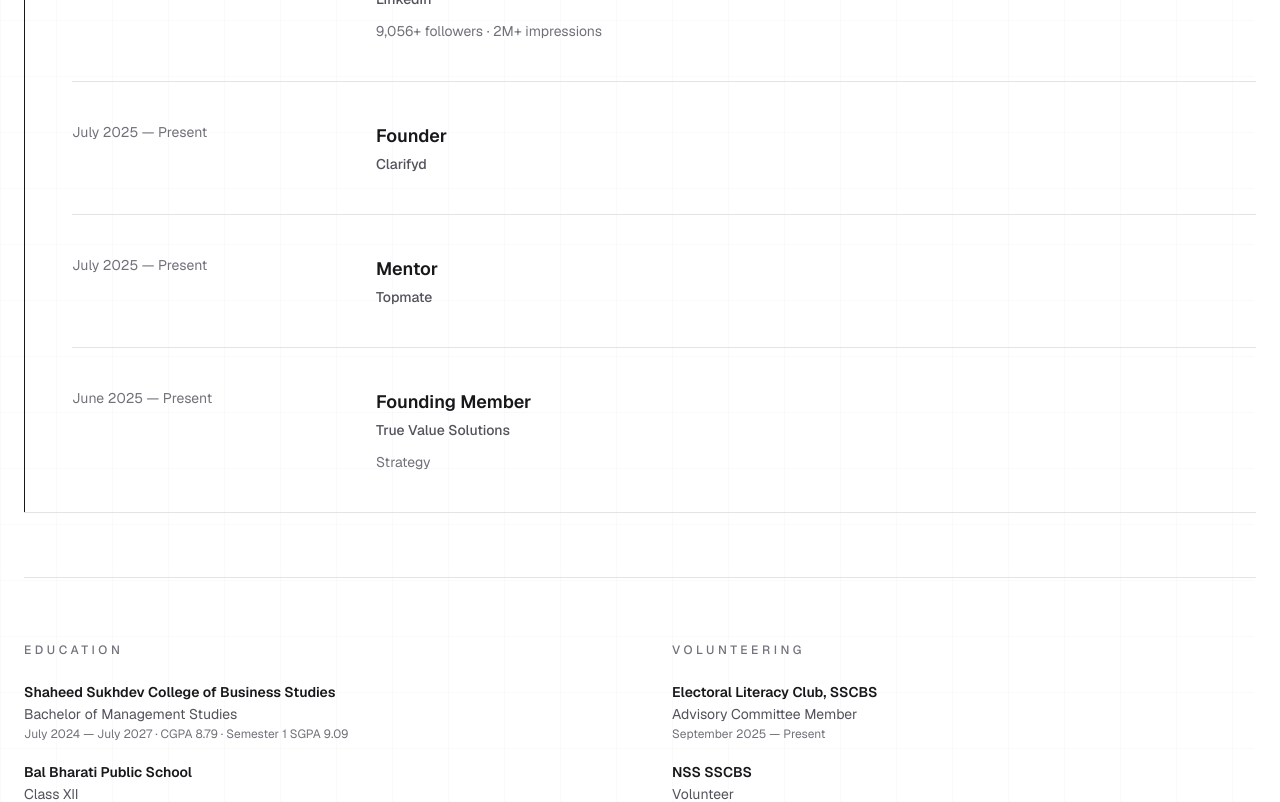
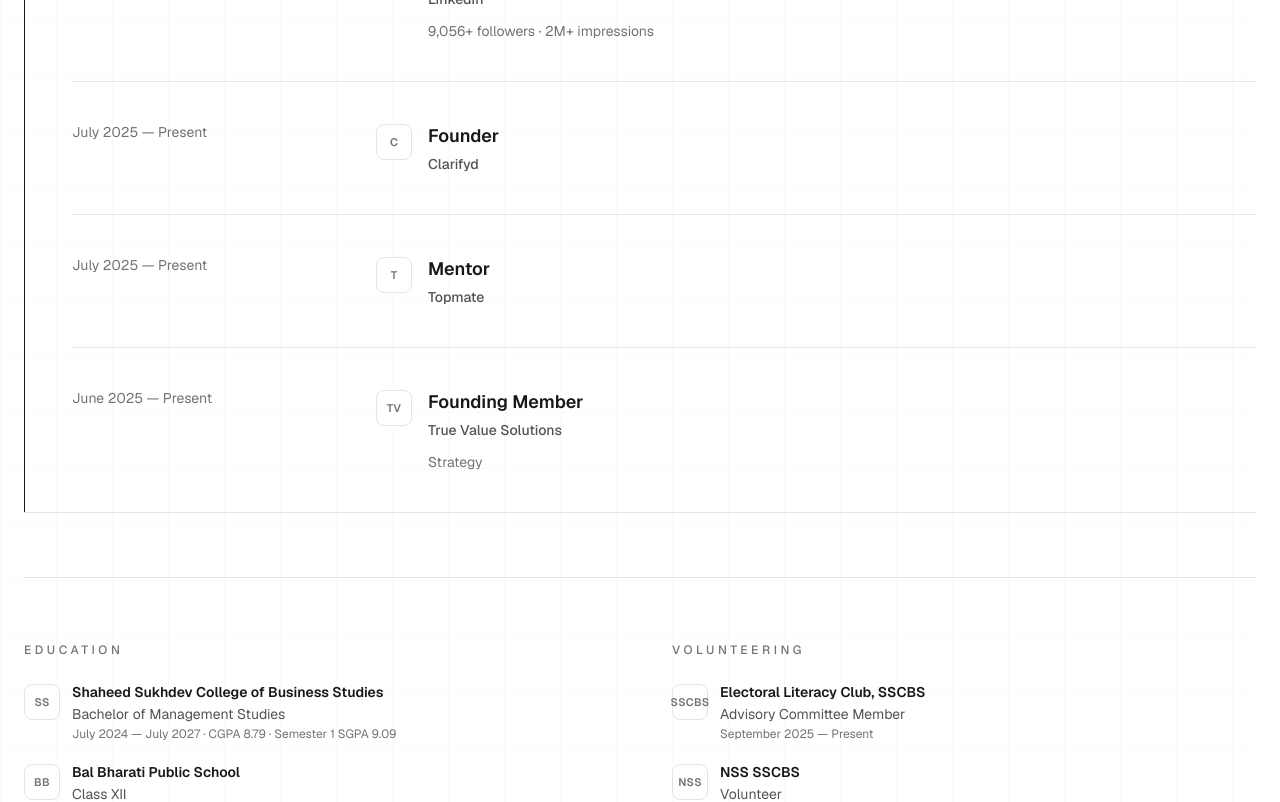
Before and after one commit to sambhavj2006-stack/sambhav-portfolio, a Next.js app: page / in a window 1280 px wide. Shown: the part 2460-3262 px from the top of the page. Built offline with nearby package versions, Linux system fonts and the light colour scheme.

Commit message:
Add project images

```diff
--- a/components/journey/JourneyFoundations.tsx
+++ b/components/journey/JourneyFoundations.tsx
@@ -1,4 +1,5 @@
 import Reveal from "@/components/system/Reveal";
+import OrgMark from "@/components/ui/OrgMark";
 import { educationEntries } from "@/data/education";
 import { volunteerEntries } from "@/data/volunteering";
 
@@ -12,7 +13,9 @@
         </span>
         <ul className="flex flex-col gap-5">
           {educationEntries.map((entry) => (
-            <li key={entry.id} className="flex flex-col gap-0.5">
+            <li key={entry.id} className="flex gap-3">
+              <OrgMark name={entry.institution} className="mt-0.5" />
+              <div className="flex flex-col gap-0.5">
                 <span className="text-sm font-semibold text-zinc-900">
                   {entry.institution}
                 </span>
@@ -21,6 +24,7 @@
                   {entry.range}
                   {entry.detail ? ` · ${entry.detail}` : ""}
                 </span>
+              </div>
             </li>
           ))}
         </ul>
@@ -32,7 +36,9 @@
         </span>
         <ul className="flex flex-col gap-5">
           {volunteerEntries.map((entry) => (
-            <li key={entry.id} className="flex flex-col gap-0.5">
+            <li key={entry.id} className="flex gap-3">
+              <OrgMark name={entry.organization} className="mt-0.5" />
+              <div className="flex flex-col gap-0.5">
                 <span className="text-sm font-semibold text-zinc-900">
                   {entry.organization}
                 </span>
@@ -40,6 +46,7 @@
                 {entry.range && (
                   <span className="text-xs text-zinc-500">{entry.range}</span>
                 )}
+              </div>
             </li>
           ))}
         </ul>
--- a/components/journey/JourneyMilestone.tsx
+++ b/components/journey/JourneyMilestone.tsx
@@ -1,4 +1,5 @@
 import Reveal from "@/components/system/Reveal";
+import OrgMark from "@/components/ui/OrgMark";
 import type { JourneyMilestone as JourneyMilestoneType } from "@/types/journey-milestone";
 
 const STAGGER = 0.08;
@@ -17,7 +18,9 @@
       delay={Math.min(index * STAGGER, MAX_STAGGER_DELAY)}
     >
       <span className="text-sm text-zinc-500 lg:col-span-3">{range}</span>
-      <div className="flex flex-col gap-1 lg:col-span-9">
+      <div className="flex gap-4 lg:col-span-9">
+        <OrgMark name={organization} className="mt-0.5" />
+        <div className="flex flex-col gap-1">
           <h3 className="text-lg font-semibold text-zinc-900">{title}</h3>
           <span className="text-sm font-medium text-zinc-600">
             {organization}
@@ -26,6 +29,7 @@
             <p className="mt-2 max-w-2xl text-sm text-zinc-500">{description}</p>
           )}
         </div>
+      </div>
     </Reveal>
   );
 }
--- /dev/null
+++ b/components/ui/OrgMark.tsx
@@ -0,0 +1,31 @@
+import { getInitials } from "@/lib/text";
+
+type OrgMarkProps = {
+  name: string;
+  /** "md" (36px, cards) or "sm" (24px, inline rows) */
+  size?: "md" | "sm";
+  className?: string;
+};
+
+const SIZE_STYLES: Record<NonNullable<OrgMarkProps["size"]>, string> = {
+  md: "h-9 w-9 text-[11px]",
+  sm: "h-6 w-6 text-[9px]",
+};
+
+/**
+ * A small, consistent monogram badge standing in for an organization's mark. Real brand
+ * logos aren't reproduced here — an imperfect copy from memory risks exactly the
+ * low-quality, inconsistent look a premium site should avoid — so every organization
+ * gets the same clean, on-brand vector treatment instead: one visual language, not a
+ * patchwork of real and fabricated logos.
+ */
+export default function OrgMark({ name, size = "md", className = "" }: OrgMarkProps) {
+  return (
+    <span
+      aria-hidden="true"
+      className={`inline-flex shrink-0 items-center justify-center rounded-lg border border-zinc-200 bg-white font-semibold tracking-wide text-zinc-500 ${SIZE_STYLES[size]} ${className}`}
+    >
+      {getInitials(name)}
+    </span>
+  );
+}
--- a/data/awards.ts
+++ b/data/awards.ts
@@ -7,54 +7,63 @@
     title: "National Top 10",
     subtitle: "GOER Challenge · IRM India",
     range: "June 2026",
+    markName: "IRM India",
   },
   {
     id: "brainwars",
     title: "National Top 20",
     subtitle: "BrAINWARS 2026 · Bain & Company",
     range: "May 2026",
+    markName: "Bain & Company",
   },
   {
     id: "accenture-strategy-connect",
     title: "National Finalist",
     subtitle: "Accenture Strategy Connect Season 4 · Received PPI",
     range: "August 2025",
+    markName: "Accenture",
   },
   {
     id: "multi-institution-finalist",
     title: "National Finalist",
     subtitle: "IIM Rohtak · IIM Kozhikode · Masters' Union · Gargi College · SRCC",
     range: "May 2025",
+    markName: "IIM Rohtak",
   },
   {
     id: "kirori-mal",
     title: "Runner Up",
     subtitle: "Kirori Mal College",
     range: "April 2025",
+    markName: "Kirori Mal College",
   },
   {
     id: "iim-lucknow",
     title: "National Finalist",
     subtitle: "Bake the Strategy, Vridhi Season 3 · IIM Lucknow",
     range: "February 2025",
+    markName: "IIM Lucknow",
   },
   {
     id: "hindu-college",
     title: "National Rank 2",
     subtitle: "Envisage · Hindu College",
     range: "February 2025",
+    markName: "Hindu College",
   },
   {
     id: "mdi-gurgaon",
     title: "National Rank 3",
     subtitle: "ThinCovation · MDI Gurgaon",
     range: "December 2024",
+    markName: "MDI Gurgaon",
   },
   {
     id: "iim-calcutta",
     title: "National Rank 6",
     subtitle: "What's the Logic · IIM Calcutta",
     range: "December 2024",
+    markName: "IIM Calcutta",
   },
   {
     id: "heritage-pride",
--- a/data/projects.ts
+++ b/data/projects.ts
@@ -6,18 +6,21 @@
     title: "Grandeur Industry Primer",
     subtitle: "Second Edition",
     range: "February 2026 — April 2026",
+    markName: "Grandeur",
   },
   {
     id: "industry-primer-first-edition",
     title: "Grandeur Industry Primer",
     subtitle: "First Edition",
     range: "April 2025 — August 2025",
+    markName: "Grandeur",
   },
   {
     id: "beyond-color",
     title: "Beyond Color",
     subtitle: "Unpacking Asian Paints",
     range: "May 2025 — July 2025",
+    markName: "Asian Paints",
   },
   {
     id: "dna-economy",
--- /dev/null
+++ b/lib/text.ts
@@ -0,0 +1,23 @@
+const STOPWORDS = new Set(["and", "of", "the", "for", "at", "in", "on", "&"]);
+
+/**
+ * Derives a short (2-4 char) monogram from an organization/person name — prefers an
+ * existing acronym in the name (e.g. "CEEW", "SSCBS", "HDFC") over computed initials.
+ */
+export function getInitials(name: string, maxChars = 2): string {
+  const cleaned = name.replace(/[()]/g, "");
+  const words = cleaned.split(/[\s,/-]+/).filter(Boolean);
+
+  const acronym = words.find((word) => /^[A-Z]{2,5}$/.test(word));
+  if (acronym) return acronym;
+
+  const meaningful = words.filter(
+    (word) => !STOPWORDS.has(word.toLowerCase())
+  );
+  const source = meaningful.length > 0 ? meaningful : words;
+  const letters = source
+    .map((word) => word[0])
+    .filter((char) => /[A-Za-z]/.test(char));
+
+  return letters.slice(0, maxChars).join("").toUpperCase();
+}
--- a/sections/awards/Awards.tsx
+++ b/sections/awards/Awards.tsx
@@ -35,6 +35,7 @@
                 title={award.title}
                 subtitle={award.subtitle}
                 range={award.range}
+                markName={award.markName}
                 className="h-full"
               />
             </Reveal>
--- a/sections/builds/Builds.tsx
+++ b/sections/builds/Builds.tsx
@@ -34,6 +34,7 @@
                 title={project.title}
                 subtitle={project.subtitle}
                 range={project.range}
+                markName={project.markName}
                 className="h-full"
               />
             </Reveal>
--- a/sections/contact/SocialLinks.tsx
+++ b/sections/contact/SocialLinks.tsx
@@ -1,4 +1,5 @@
 import Reveal from "@/components/system/Reveal";
+import OrgMark from "@/components/ui/OrgMark";
 import { socialLinks } from "@/data/social-links";
 import { isExternalLink } from "@/lib/motion";
 
@@ -17,8 +18,13 @@
               href={link.href}
               target={external ? "_blank" : undefined}
               rel={external ? "noopener noreferrer" : undefined}
-              className="rounded-sm text-sm font-medium text-zinc-500 transition-colors duration-200 ease-[cubic-bezier(0.16,1,0.3,1)] hover:text-zinc-900 active:text-zinc-900 focus-visible:outline-none focus-visible:ring-2 focus-visible:ring-zinc-400 focus-visible:ring-offset-2"
+              className="group flex items-center gap-2 rounded-sm text-sm font-medium text-zinc-500 transition-colors duration-200 ease-[cubic-bezier(0.16,1,0.3,1)] hover:text-zinc-900 active:text-zinc-900 focus-visible:outline-none focus-visible:ring-2 focus-visible:ring-zinc-400 focus-visible:ring-offset-2"
             >
+              <OrgMark
+                name={link.label}
+                size="sm"
+                className="transition-colors duration-200 group-hover:border-zinc-300"
+              />
               {link.label}
             </a>
           </li>
--- a/types/award.ts
+++ b/types/award.ts
@@ -3,4 +3,6 @@
   title: string;
   subtitle?: string;
   range: string;
+  /** hosting organization/institution, for the card's monogram mark */
+  markName?: string;
 };
--- a/types/project.ts
+++ b/types/project.ts
@@ -3,4 +3,6 @@
   title: string;
   subtitle?: string;
   range: string;
+  /** associated organization, for the card's monogram mark — omit if there isn't one */
+  markName?: string;
 };
```
Also changed, not shown: components/ui/InfoCard.tsx (+28 -5 lines), 1 other file (tests, documents, lock files or other folders). Lines whose indentation alone changed are shown as unchanged.
